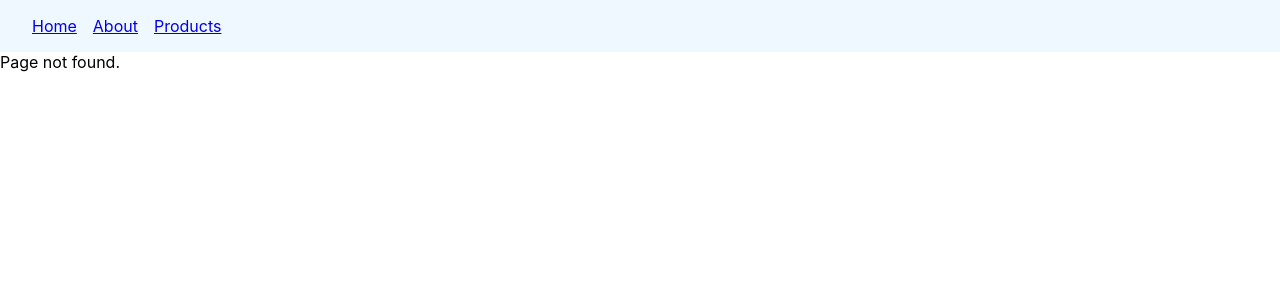
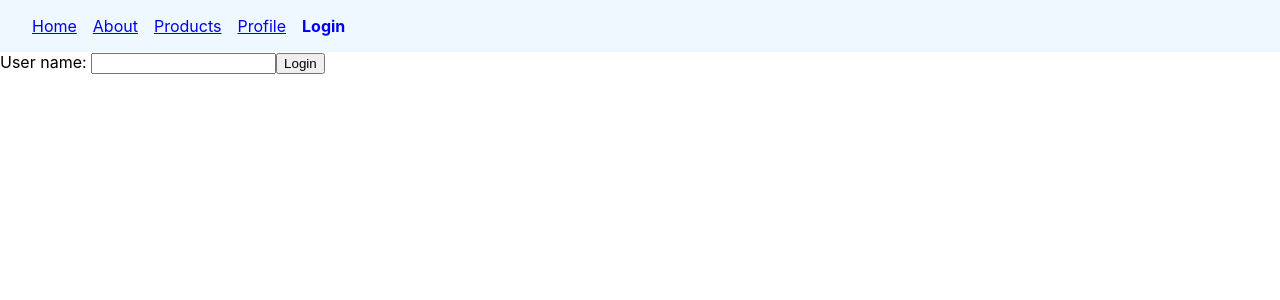
Before and after one commit to shelumeal/react-router, a React (Create React App) app: page /login in a window 1280 px wide. Before the commit this address had no page. Shown: the top 300 px of the page. Built offline with nearby package versions, Linux system fonts and the light colour scheme.

Commit message:
Add authentication and protect routes

```diff
--- a/src/App.js
+++ b/src/App.js
@@ -2,13 +2,17 @@
 import { Routes, Route } from "react-router-dom";
 // import About from "./components/About";
 import Admin from "./components/Admin";
+import { AuthProvider } from "./components/Auth";
 import FeatureProducts from "./components/FeatureProducts";
 import Home from "./components/Home";
+import Login from "./components/Login";
 import Navbar from "./components/Navbar";
 import NewProducts from "./components/NewProducts";
 import NoMatch from "./components/NoMatch";
 import OrderSummary from "./components/OrderSummary";
 import Products from "./components/Products";
+import Profile from "./components/Profile";
+import RequireAuth from "./components/RequireAuth";
 import UserDetail from "./components/UserDetail";
 import Users from "./components/Users";
 
@@ -16,7 +20,7 @@
 
 function App() {
   return (
-    <>
+    <AuthProvider>
       <Navbar></Navbar>
       <Routes>
         <Route path="/" element={<Home />}></Route>
@@ -44,10 +48,18 @@
           <Route path=":userId" element={<UserDetail />}></Route>
           <Route path="admin" element={<Admin />}></Route>
         </Route>
-
+        <Route
+          path="profile"
+          element={
+            <RequireAuth>
+              <Profile />
+            </RequireAuth>
+          }
+        ></Route>
+        <Route path="login" element={<Login />}></Route>
         <Route path="*" element={<NoMatch />}></Route>
       </Routes>
-    </>
+    </AuthProvider>
   );
 }
 
--- /dev/null
+++ b/src/components/Auth.js
@@ -0,0 +1,25 @@
+import { useState, useContext, createContext } from "react";
+
+const AuthContext = createContext(null);
+
+export const AuthProvider = ({ children }) => {
+  const [user, setUser] = useState(null);
+
+  const login = (user) => {
+    setUser(user);
+  };
+
+  const logout = () => {
+    setUser(null);
+  };
+
+  return (
+    <AuthContext.Provider value={{ user, login, logout }}>
+      {children}
+    </AuthContext.Provider>
+  );
+};
+
+export const useAuth = () => {
+  return useContext(AuthContext);
+};
--- /dev/null
+++ b/src/components/Login.js
@@ -0,0 +1,29 @@
+import React, { useState } from "react";
+import { useNavigate, useLocation } from "react-router-dom";
+import { useAuth } from "./Auth";
+
+function Login() {
+  const [user, setUser] = useState("");
+  const auth = useAuth();
+  const navigate = useNavigate();
+  const location = useLocation();
+
+  const redirectPath = location.state?.path || "/";
+
+  const handleLogin = () => {
+    auth.login(user);
+    navigate(redirectPath, { replace: true });
+  };
+
+  return (
+    <div>
+      <label>
+        User name:{" "}
+        <input type="text" onChange={(e) => setUser(e.target.value)}></input>
+      </label>
+      <button onClick={handleLogin}>Login</button>
+    </div>
+  );
+}
+
+export default Login;
--- a/src/components/Navbar.js
+++ b/src/components/Navbar.js
@@ -1,11 +1,15 @@
 import { NavLink } from "react-router-dom";
+import { useAuth } from "./Auth";
 
 function Navbar() {
+  const auth = useAuth();
   return (
     <nav className="primary-nav">
       <NavLink to="/">Home</NavLink>
       <NavLink to="/about">About</NavLink>
       <NavLink to="/products">Products</NavLink>
+      <NavLink to="/profile">Profile</NavLink>
+      {!auth.user && <NavLink to="/login">Login</NavLink>}
     </nav>
   );
 }
--- /dev/null
+++ b/src/components/Profile.js
@@ -0,0 +1,22 @@
+import React from "react";
+import { useAuth } from "./Auth";
+import { useNavigate } from "react-router-dom";
+
+function Profile() {
+  const auth = useAuth();
+  const navigate = useNavigate();
+
+  const handleLogout = () => {
+    auth.logout();
+    navigate("/");
+  };
+
+  return (
+    <div>
+      Welcome {auth.user}
+      <button onClick={handleLogout}>Logout</button>
+    </div>
+  );
+}
+
+export default Profile;
--- /dev/null
+++ b/src/components/RequireAuth.js
@@ -0,0 +1,18 @@
+import React from "react";
+import { Navigate, useLocation } from "react-router-dom";
+import { useAuth } from "./Auth";
+
+function RequireAuth({ children }) {
+  const location = useLocation();
+  const auth = useAuth();
+
+  if (!auth.user) {
+    return (
+      <Navigate to="/login" state={{ path: location.pathname }}></Navigate>
+    );
+  }
+
+  return children;
+}
+
+export default RequireAuth;
```
